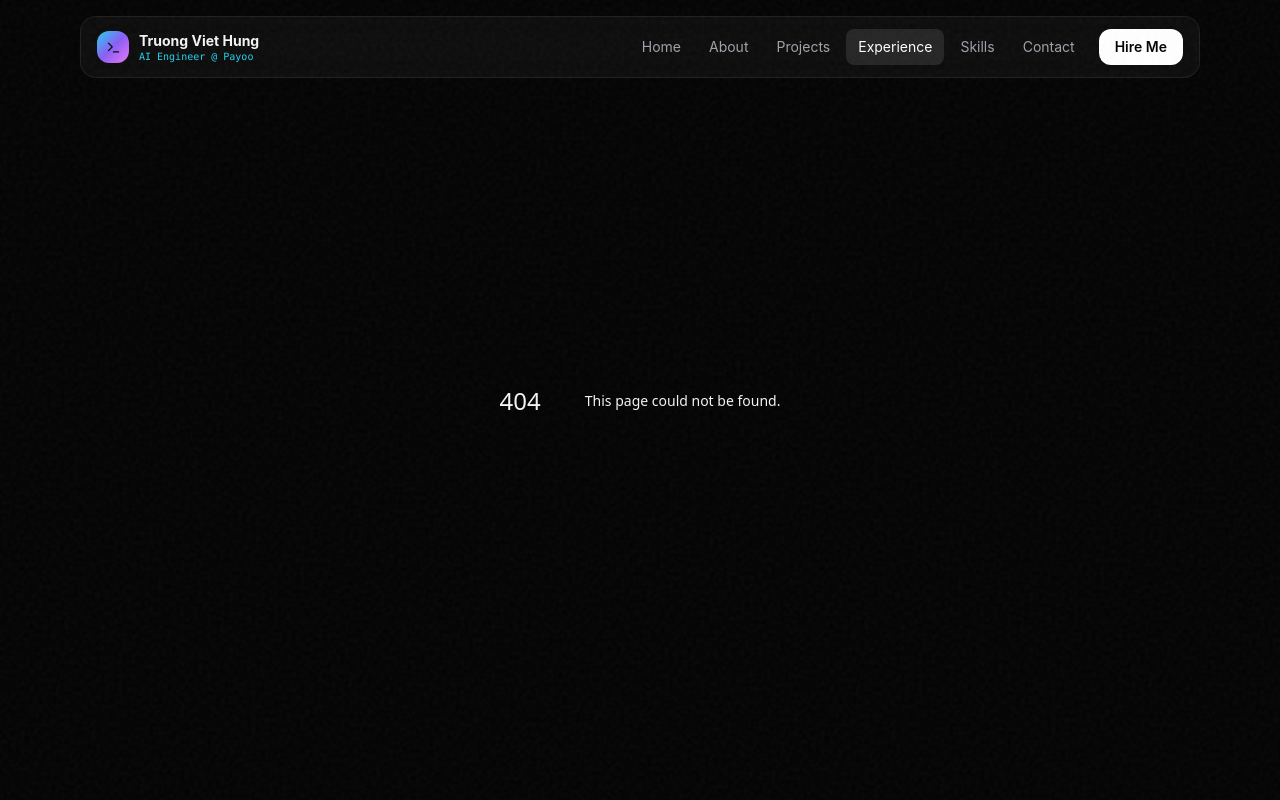
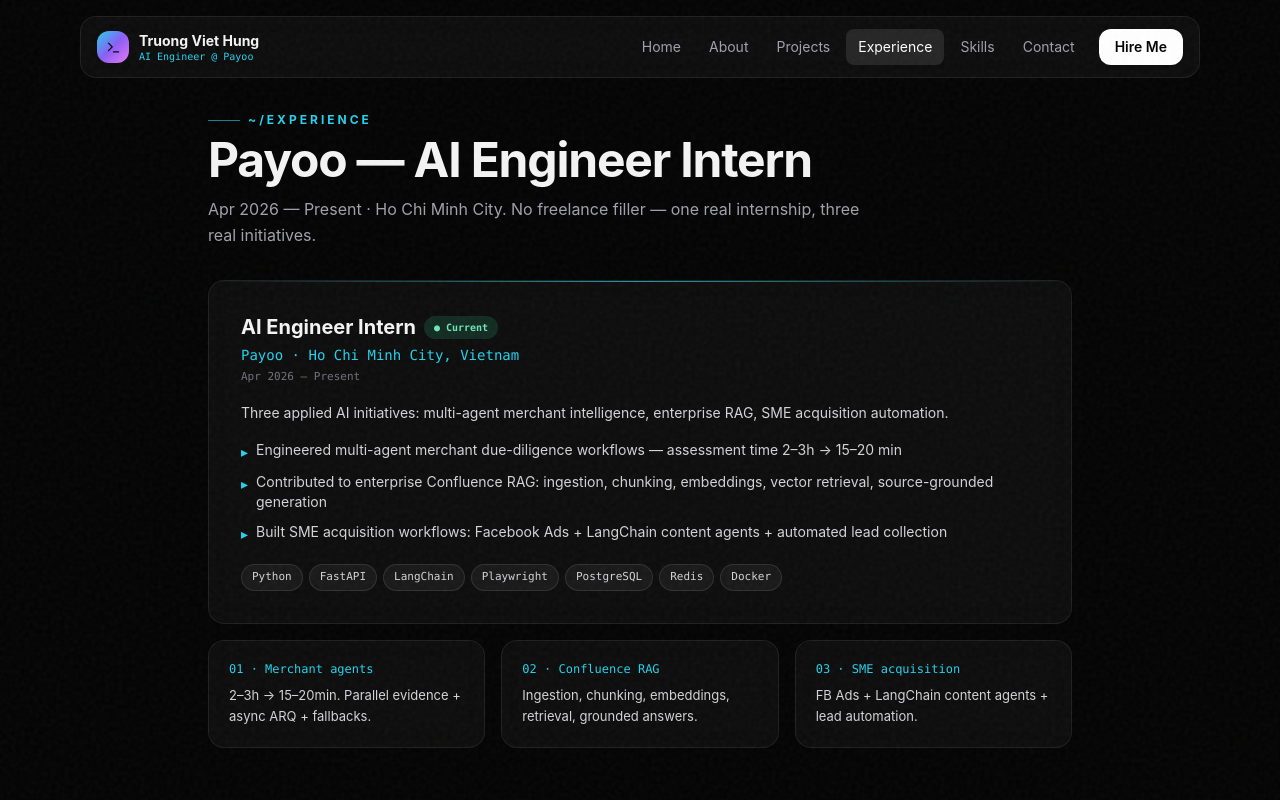
Before and after one commit to hung7405/Truong-Viet-Hung-Portfolio, a Next.js app: page /experience in a window 1280 px wide. Before the commit this address had no page. Shown: the top 800 px of the page. Built offline with nearby package versions, Linux system fonts and the light colour scheme.

Commit message:
feat(experience): add Payoo internship timeline page
Document the single real role — AI Engineer Intern at Payoo since April 2026 — with its three initiatives (merchant agents, Confluence RAG, SME acquisition) as cards. Deliberately no freelance filler, matching the resume exactly.

```diff
--- /dev/null
+++ b/app/experience/page.tsx
@@ -0,0 +1,46 @@
+import { experience } from "@/lib/data";
+import { SectionHeading, Reveal, TechBadge } from "@/components/ui";
+
+export const metadata = { title: "Experience — Truong Viet Hung" };
+
+export default function ExperiencePage() {
+  const e = experience[0];
+  return (
+    <div className="pt-28 mx-auto max-w-4xl px-4 pb-10">
+      <SectionHeading kicker="~/experience" title="Payoo — AI Engineer Intern"
+        desc="Apr 2026 — Present · Ho Chi Minh City. No freelance filler — one real internship, three real initiatives." />
+      <div className="mt-8">
+        <Reveal>
+          <div className="glass rounded-2xl p-6 md:p-8 relative overflow-hidden">
+            <div className="absolute inset-x-0 top-0 h-px bg-gradient-to-r from-transparent via-neon/70 to-transparent" />
+            <div className="flex flex-wrap items-center gap-2">
+              <h3 className="font-bold text-xl">{e.role}</h3>
+              <span className="text-[10px] font-mono font-bold bg-emerald-400/15 text-emerald-300 px-2.5 py-1 rounded-full">● Current</span>
+            </div>
+            <p className="text-sm text-neon mt-1 font-mono">{e.company} · {e.location}</p>
+            <p className="font-mono text-[11px] text-zinc-500 mt-1">{e.period}</p>
+            <p className="text-sm text-zinc-300 mt-4 leading-relaxed">{e.summary}</p>
+            <ul className="mt-4 space-y-2.5 text-sm text-zinc-300">
+              {e.bullets.map((b) => <li key={b} className="flex gap-2"><span className="text-neon mt-0.5">▸</span><span>{b}</span></li>)}
+            </ul>
+            <div className="flex flex-wrap gap-1.5 mt-5">{e.tech.map((t) => <TechBadge key={t} t={t} />)}</div>
+          </div>
+        </Reveal>
+        <div className="mt-4 grid md:grid-cols-3 gap-4">
+          {[
+            ["01 · Merchant agents", "2–3h → 15–20min. Parallel evidence + async ARQ + fallbacks."],
+            ["02 · Confluence RAG", "Ingestion, chunking, embeddings, retrieval, grounded answers."],
+            ["03 · SME acquisition", "FB Ads + LangChain content agents + lead automation."],
+          ].map(([t, d], i) => (
+            <Reveal key={t} delay={i * 0.07}>
+              <div className="glass card-hover rounded-2xl p-5">
+                <p className="font-mono text-xs text-neon">{t}</p>
+                <p className="text-[13px] text-zinc-300 mt-2 leading-relaxed">{d}</p>
+              </div>
+            </Reveal>
+          ))}
+        </div>
+      </div>
+    </div>
+  );
+}
```
